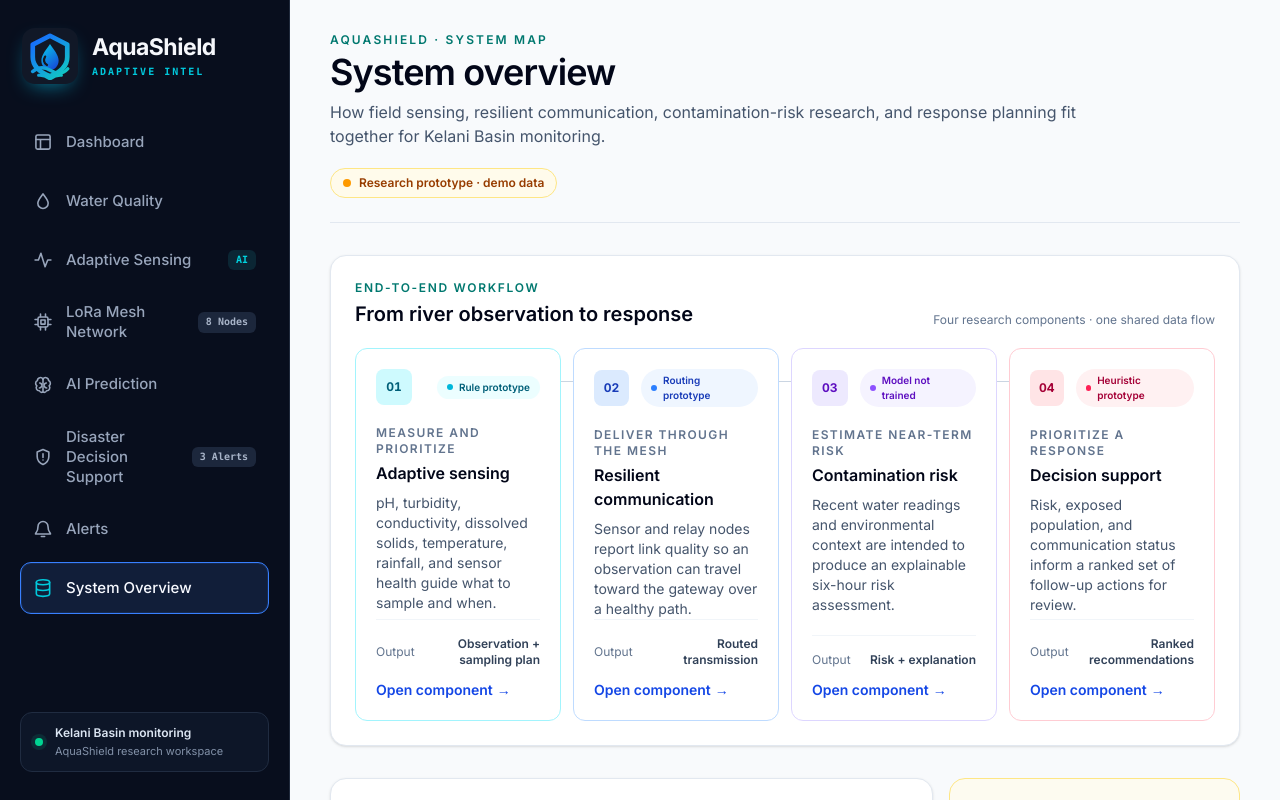
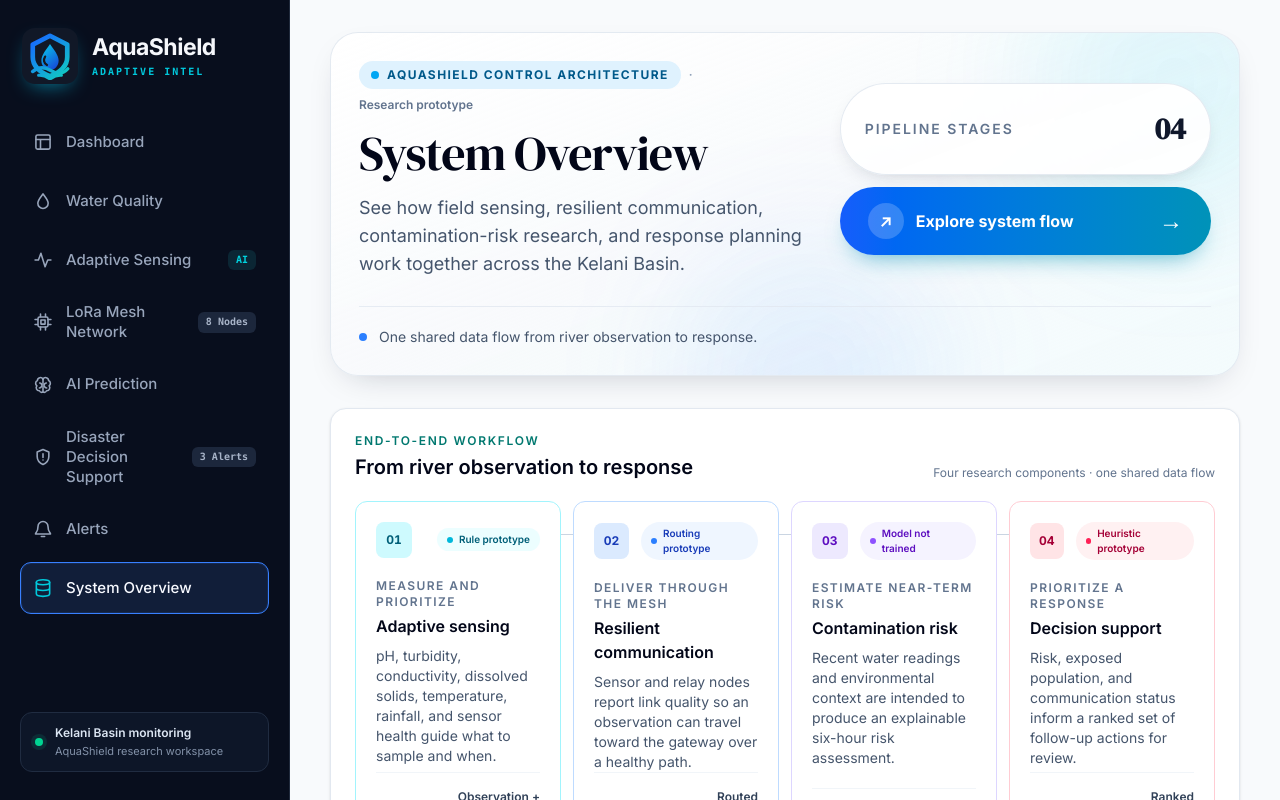
Before and after one commit to RAVINDUTRP/J26-IT-315, a React (Vite) app in the folder frontend/: page /system in a window 1280 px wide. Shown: the top 800 px of the page. Built offline with nearby package versions, Linux system fonts and the light colour scheme.

Commit message:
Update font family to 'DM Serif Display' and introduce TopicHeader component for improved UI consistency across pages 🧩

```diff
--- a/frontend/index.html
+++ b/frontend/index.html
@@ -7,7 +7,7 @@
     <link rel="icon" type="image/svg+xml" href="/aquashield-logo.svg" />
     <link rel="preconnect" href="https://fonts.googleapis.com" />
     <link rel="preconnect" href="https://fonts.gstatic.com" crossorigin />
-    <link href="https://fonts.googleapis.com/css2?family=Inter:wght@400;500;600;700&display=swap" rel="stylesheet" />
+    <link href="https://fonts.googleapis.com/css2?family=DM+Serif+Display&family=Inter:wght@400;500;600;700&display=swap" rel="stylesheet" />
   </head>
   <body>
     <div id="root"></div>
--- a/frontend/src/components/ui.jsx
+++ b/frontend/src/components/ui.jsx
@@ -51,4 +51,64 @@ export function Panel({ title, note, children, className = '' }) {
   )
 }
 
+export function TopicHeader({
+  kicker,
+  status,
+  statusTone = 'emerald',
+  title,
+  description,
+  metricLabel,
+  metricValue,
+  actionLabel,
+  onAction,
+  footer,
+  children,
+}) {
+  const tone = {
+    emerald: { badge: 'bg-emerald-100 text-emerald-800', dot: 'bg-emerald-500', action: 'from-teal-600 to-cyan-600' },
+    blue: { badge: 'bg-sky-100 text-sky-800', dot: 'bg-sky-500', action: 'from-blue-600 to-cyan-600' },
+    violet: { badge: 'bg-violet-100 text-violet-800', dot: 'bg-violet-500', action: 'from-violet-600 to-blue-600' },
+    rose: { badge: 'bg-rose-100 text-rose-800', dot: 'bg-rose-500', action: 'from-rose-600 to-orange-500' },
+    amber: { badge: 'bg-amber-100 text-amber-800', dot: 'bg-amber-500', action: 'from-amber-500 to-orange-500' },
+  }[statusTone]
+
+  return (
+    <header className="relative overflow-hidden rounded-[28px] border border-slate-200/90 bg-gradient-to-br from-white via-slate-50/80 to-cyan-50/40 p-5 shadow-[0_12px_35px_-18px_rgba(15,23,42,0.28)] sm:p-7">
+      <div className="pointer-events-none absolute -right-20 -top-24 size-72 rounded-full bg-cyan-400/10 blur-3xl" />
+      <div className="pointer-events-none absolute bottom-[-8rem] right-1/3 size-64 rounded-full bg-blue-500/10 blur-3xl" />
+      <div className="relative grid gap-7 xl:grid-cols-[minmax(0,1fr)_minmax(330px,0.82fr)] xl:items-center">
+        <div>
+          <div className="flex flex-wrap items-center gap-2">
+            <span className={`inline-flex items-center gap-2 rounded-full px-3 py-1.5 text-xs font-bold uppercase tracking-[0.12em] ${tone.badge}`}>
+              <span className={`size-2 rounded-full ${tone.dot}`} />
+              {kicker}
+            </span>
+            {status && <span className="text-xs font-semibold text-slate-400">·</span>}
+            {status && <span className="text-xs font-semibold text-slate-500">{status}</span>}
+          </div>
+          <h1 className="mt-4 max-w-3xl font-serif text-4xl leading-[1.02] tracking-tight text-slate-950 sm:text-5xl">{title}</h1>
+          <p className="mt-4 max-w-3xl text-base leading-7 text-slate-600 sm:text-lg">{description}</p>
+        </div>
+
+        <div className="grid gap-3">
+          {metricLabel && (
+            <div className="flex min-h-[92px] items-center justify-between rounded-full border border-slate-200/90 bg-white/95 px-6 py-4 shadow-[0_8px_24px_-14px_rgba(15,23,42,0.32)]">
+              <span className="text-sm font-semibold uppercase tracking-[0.14em] text-slate-500">{metricLabel}</span>
+              <strong className="font-serif text-3xl text-slate-900">{metricValue}</strong>
+            </div>
+          )}
+          {actionLabel && (
+            <div role={onAction ? 'button' : undefined} tabIndex={onAction ? 0 : undefined} onClick={onAction} onKeyDown={(event) => event.key === 'Enter' && onAction?.()} className={`flex min-h-[68px] items-center justify-between rounded-full bg-gradient-to-r ${tone.action} px-7 text-left text-base font-bold text-white shadow-[0_12px_24px_-12px_rgba(8,145,178,0.7)] transition ${onAction ? 'cursor-pointer hover:-translate-y-0.5 hover:shadow-[0_16px_28px_-12px_rgba(8,145,178,0.8)]' : ''}`}>
+              <span className="flex items-center gap-3"><span className="grid size-9 place-items-center rounded-full bg-white/20">↗</span>{actionLabel}</span>
+              <span className="text-2xl font-normal" aria-hidden="true">→</span>
+            </div>
+          )}
+          {children}
+        </div>
+      </div>
+      {footer && <div className="relative mt-7 flex flex-wrap items-center gap-3 border-t border-slate-200/80 pt-5 text-sm text-slate-600">{footer}</div>}
+    </header>
+  )
+}
+
 export const urgencyText = { now: 'Do now', within_1h: 'Within 1 hour', within_6h: 'Within 6 hours', monitor: 'Keep watching' }
--- a/frontend/src/pages/Decision.jsx
+++ b/frontend/src/pages/Decision.jsx
@@ -2,7 +2,7 @@ import { lazy } from 'react'
 import { motion } from 'framer-motion'
 import { useSearchParams } from 'react-router-dom'
 import { getRecommendations } from '../api'
-import { useData, Pill, Loading, Panel, siteName, urgencyText } from '../components/ui.jsx'
+import { useData, Pill, Loading, Panel, TopicHeader, siteName, urgencyText } from '../components/ui.jsx'
 
 const enter = { initial: { opacity: 0, y: 10 }, animate: { opacity: 1, y: 0 } }
 const AlertsPage = lazy(() => import('./Alerts.jsx'))
@@ -18,11 +18,9 @@ function DecisionSupport() {
 
   return (
     <div className="space-y-6 sm:space-y-7">
-      <motion.header {...enter} transition={{ duration: 0.3 }} className="max-w-3xl">
-        <p className="text-xs font-semibold uppercase tracking-[0.18em] text-rose-700">Decision support · field response</p>
-        <h1 className="mt-1 font-sans text-3xl font-semibold tracking-tight text-slate-950 sm:text-4xl">Response priorities</h1>
-        <p className="mt-2 text-sm leading-6 text-slate-600 sm:text-base">Review each recommended action, its urgency, and the factors that shaped the site ranking.</p>
-      </motion.header>
+      <motion.div {...enter} transition={{ duration: 0.3 }}>
+        <TopicHeader kicker="Kelani Basin response command" status="Field response" statusTone="rose" title="Response Priorities" description="Review recommended actions, urgency, exposed population, and the factors shaping each site ranking." metricLabel="Actions to review" metricValue={recs.reduce((count, item) => count + item.actions.length, 0)} actionLabel="Open response protocol" footer={<><span className="size-2 rounded-full bg-rose-500" /> Priorities support decisions; field teams confirm operational action.</>} />
+      </motion.div>
 
       <div className="space-y-4">
         {recs.map((recommendation, index) => (
--- a/frontend/src/pages/Prediction.jsx
+++ b/frontend/src/pages/Prediction.jsx
@@ -1,7 +1,7 @@
 import { motion } from 'framer-motion'
 import { ResponsiveContainer, BarChart, Bar, XAxis, YAxis, Tooltip, Cell } from 'recharts'
 import { getRisk } from '../api'
-import { useData, Pill, Loading, Panel, siteName } from '../components/ui.jsx'
+import { useData, Pill, Loading, Panel, TopicHeader, siteName } from '../components/ui.jsx'
 
 const enter = { initial: { opacity: 0, y: 10 }, animate: { opacity: 1, y: 0 } }
 
@@ -11,13 +11,9 @@ export default function Prediction() {
 
   return (
     <div className="space-y-6 sm:space-y-7">
-      <motion.header {...enter} transition={{ duration: 0.3 }} className="max-w-3xl">
-        <p className="text-xs font-semibold uppercase tracking-[0.18em] text-violet-700">Predictive analysis · research model</p>
-        <h1 className="mt-1 font-sans text-3xl font-semibold tracking-tight text-slate-950 sm:text-4xl">Risk forecast</h1>
-        <p className="mt-2 text-sm leading-6 text-slate-600 sm:text-base">
-          Expected contamination risk over the next {risk[0]?.horizon_h ?? 6} hours, with the factors behind each score. Factors describe the model, not proven causes.
-        </p>
-      </motion.header>
+      <motion.div {...enter} transition={{ duration: 0.3 }}>
+        <TopicHeader kicker="Kelani Basin predictive intelligence" status="Research model" statusTone="violet" title="Contamination Risk Forecast" description={`Expected contamination risk over the next ${risk[0]?.horizon_h ?? 6} hours, with explainable factors behind each score.`} metricLabel="Forecast horizon" metricValue={`${risk[0]?.horizon_h ?? 6}h`} actionLabel="Review model factors" footer={<><span className="size-2 rounded-full bg-violet-500" /> Model estimates require confirmatory field sampling.</>} />
+      </motion.div>
 
       <div className="space-y-4">
         {risk.map((assessment, index) => (
--- a/frontend/src/pages/Sensing.jsx
+++ b/frontend/src/pages/Sensing.jsx
@@ -252,7 +252,7 @@ function WaterQuality() {
               </span>
             </div>
 
-            <h1 className="text-2xl font-bold tracking-tight text-slate-900 sm:text-3xl lg:text-4xl">
+            <h1 className="font-serif text-4xl leading-[1.02] tracking-tight text-slate-950 sm:text-5xl">
               Water Quality Telemetry &amp; Diagnostics
             </h1>
             <p className="max-w-2xl text-sm leading-relaxed text-slate-600 sm:text-base">
--- a/frontend/src/pages/SystemOverview.jsx
+++ b/frontend/src/pages/SystemOverview.jsx
@@ -1,5 +1,6 @@
 import { Link } from 'react-router-dom'
 import { motion } from 'framer-motion'
+import { TopicHeader } from '../components/ui.jsx'
 
 const stages = [
   {
@@ -54,23 +55,9 @@ const toneStyles = {
 export default function SystemOverview() {
   return (
     <div className="space-y-7 sm:space-y-8">
-      <motion.header
-        initial={{ opacity: 0, y: 12 }}
-        animate={{ opacity: 1, y: 0 }}
-        transition={{ duration: 0.3 }}
-        className="flex flex-wrap items-end justify-between gap-5 border-b border-slate-200 pb-6"
-      >
-        <div className="max-w-3xl">
-          <p className="text-xs font-semibold uppercase tracking-[0.18em] text-teal-700">AquaShield · system map</p>
-          <h1 className="mt-1 font-sans text-3xl font-semibold tracking-tight text-slate-950 sm:text-4xl">System overview</h1>
-          <p className="mt-2 text-sm leading-6 text-slate-600 sm:text-base">
-            How field sensing, resilient communication, contamination-risk research, and response planning fit together for Kelani Basin monitoring.
-          </p>
-        </div>
-        <span className="inline-flex items-center gap-2 rounded-full border border-amber-200 bg-amber-50 px-3 py-1.5 text-xs font-semibold text-amber-800">
-          <span className="size-2 rounded-full bg-amber-500" /> Research prototype · demo data
-        </span>
-      </motion.header>
+      <motion.div initial={{ opacity: 0, y: 12 }} animate={{ opacity: 1, y: 0 }} transition={{ duration: 0.3 }}>
+        <TopicHeader kicker="AquaShield control architecture" status="Research prototype" statusTone="blue" title="System Overview" description="See how field sensing, resilient communication, contamination-risk research, and response planning work together across the Kelani Basin." metricLabel="Pipeline stages" metricValue="04" actionLabel="Explore system flow" footer={<><span className="size-2 rounded-full bg-blue-500" /> One shared data flow from river observation to response.</>} />
+      </motion.div>
 
       <section aria-labelledby="system-flow-title" className="rounded-2xl border border-slate-200 bg-white p-4 shadow-sm sm:p-6">
         <div className="mb-5 flex flex-wrap items-end justify-between gap-3">
--- a/frontend/src/tailwind.css
+++ b/frontend/src/tailwind.css
@@ -2,7 +2,7 @@
 
 @theme {
   --font-sans: "Inter", ui-sans-serif, system-ui, sans-serif;
-  --font-serif: "Inter", ui-sans-serif, system-ui, sans-serif;
+  --font-serif: "DM Serif Display", Georgia, serif;
 }
 
 @layer base {
```
Also changed, not shown: frontend/src/pages/AdaptiveSensing.jsx (+18 -5 lines), frontend/src/pages/Alerts.jsx (+4 -12 lines), frontend/src/pages/Network.jsx (+3 -18 lines), frontend/src/pages/dashboard.jsx (+8 -5 lines).
